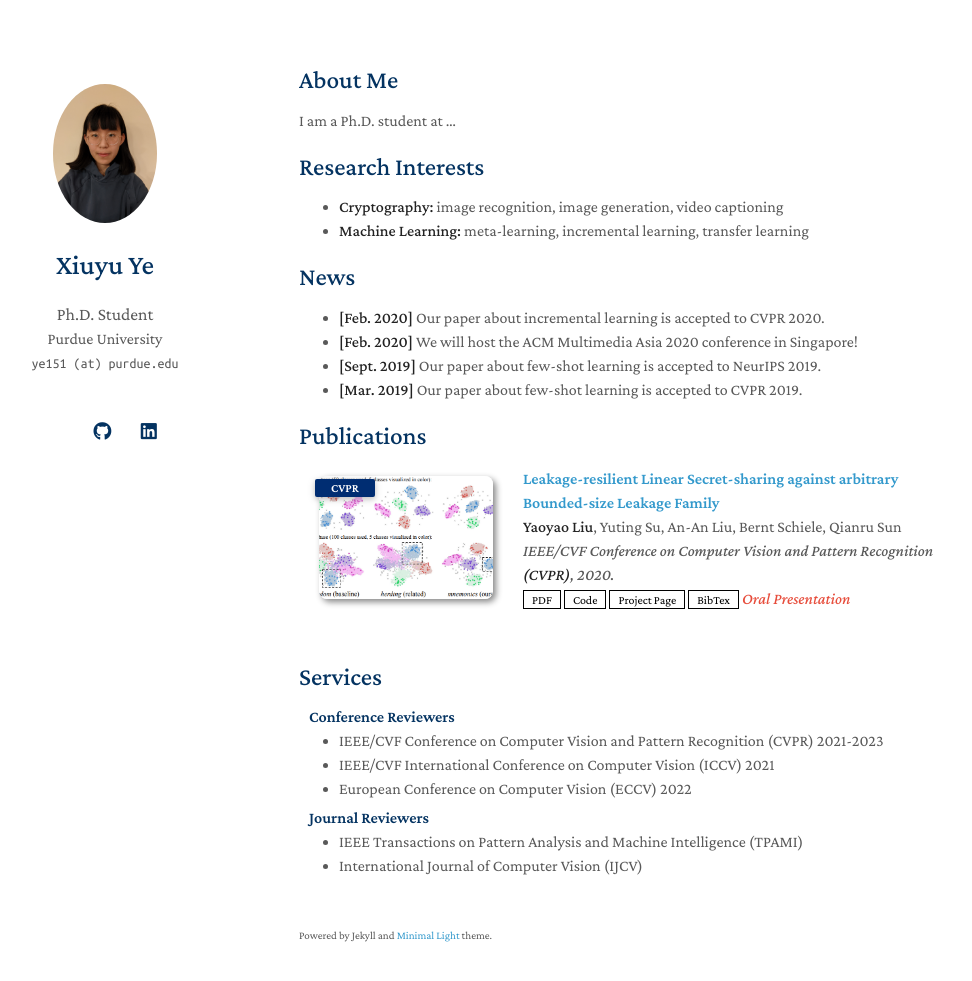
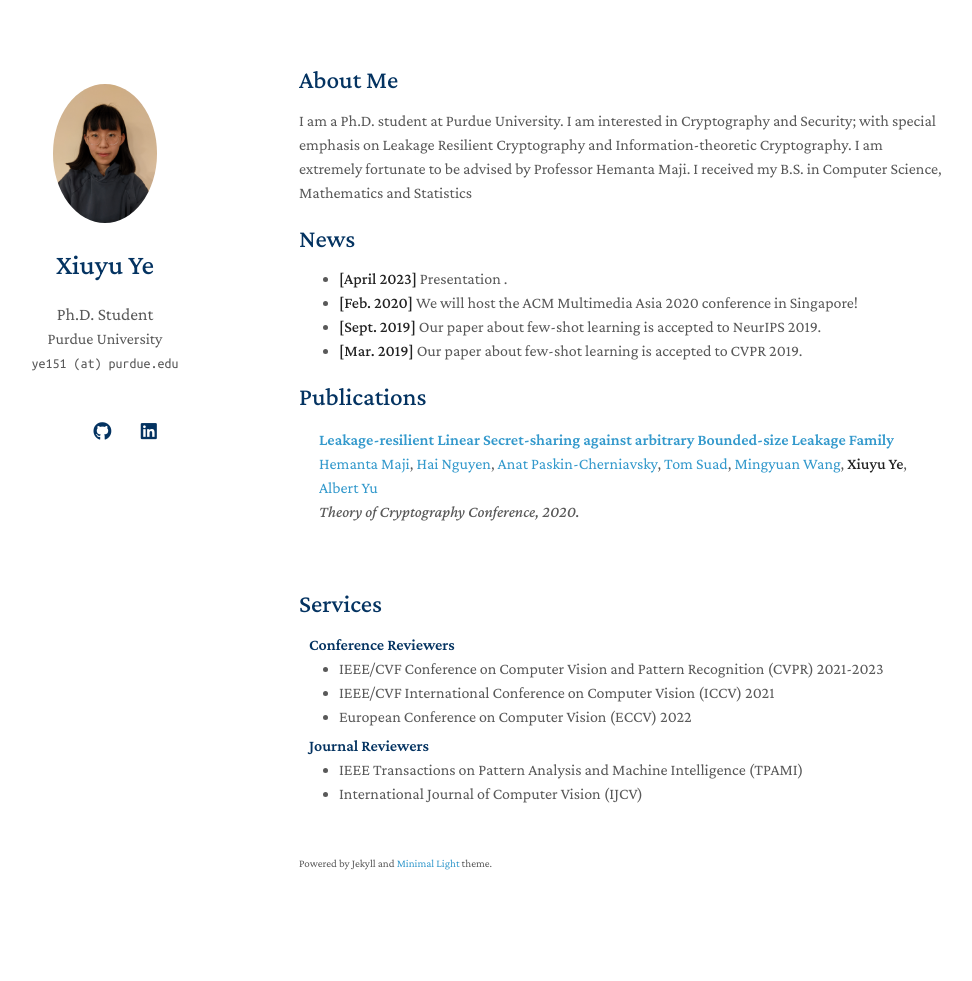
Before and after one commit to darahye/darahye.github.io, a Jekyll site: the page built from index.md, in a window 1280 px wide and 1016 px high. Shown: the top 981 px of the window, without its empty margins (171-1143 px from the left). Built offline with Jekyll 4.4.1, drawn with Linux system fonts in a browser that asks for light colours; nearby versions of some CDN libraries; a style sheet for code colours, icons or effects is not loaded; our own code applies the rules of GitHub Pages for plain Markdown files.

Commit message:
update publications

```diff
--- a/_includes/publications.md
+++ b/_includes/publications.md
@@ -6,23 +6,31 @@
 <li>
 <div class="pub-row">
 
-  <div class="col-sm-3 abbr" style="position: relative;padding-right: 15px;padding-left: 15px;">
+  <!-- <div class="col-sm-3 abbr" style="position: relative;padding-right: 15px;padding-left: 15px;">
     <img src="assets/img/teaser_example.png" class="teaser img-fluid z-depth-1">
     <abbr class="badge">CVPR</abbr>
-  </div>
+  </div> -->
 
   <div class="col-sm-9" style="position: relative;padding-right: 15px;padding-left: 20px;">
     <div class="title"><a href="https://www.cs.purdue.edu/homes/hmaji/papers/MNPSWYY22.pdf">Leakage-resilient Linear Secret-sharing against arbitrary
 Bounded-size Leakage Family</a></div>
-    <div class="author"><strong>Yaoyao Liu</strong>, Yuting Su, An-An Liu, Bernt Schiele, Qianru Sun</div>
-    <div class="periodical"><em>IEEE/CVF Conference on Computer Vision and Pattern Recognition <strong>(CVPR)</strong>, 2020.</em></div>
-    <div class="links">
+    <div class="author">
+    <a href="https://www.cs.purdue.edu/homes/hmaji/">Hemanta Maji</a>,
+    <a href="https://web.ics.purdue.edu/~nguye245/">Hai Nguyen</a>,
+    <a href="https://scholar.google.com/citations?user=XcyQbAYAAAAJ&hl=en">Anat Paskin-Cherniavsky</a>,
+    <a href="https://scholar.google.co.il/citations?user=Bkv3xq0AAAAJ&hl=en">Tom Suad</a>,
+    <a href="https://sites.google.com/view/mingyuan-wang">Mingyuan Wang</a>,
+    <strong>Xiuyu Ye</strong>,
+    <a href="https://www.cs.purdue.edu/people/graduate-students/yu646.html">Albert Yu</a>
+    </div>
+    <div class="periodical"><em> Theory of Cryptography Conference, 2020.</em></div>
+    <!-- <div class="links">
       <a href="https://arxiv.org/pdf/2002.10211.pdf" class="btn btn-sm z-depth-0" role="button" target="_blank" style="font-size:12px;">PDF</a>
       <a href="https://github.com/yaoyao-liu/mnemonics" class="btn btn-sm z-depth-0" role="button" target="_blank" style="font-size:12px;">Code</a>
       <a href="https://class-il.mpi-inf.mpg.de/mnemonics/" class="btn btn-sm z-depth-0" role="button" target="_blank" style="font-size:12px;">Project Page</a>
       <a href="https://dblp.uni-trier.de/rec/conf/cvpr/LiuSLSS20.html?view=bibtex" class="btn btn-sm z-depth-0" role="button" target="_blank" style="font-size:12px;">BibTex</a>
-      <strong><i style="color:#e74d3c">Oral Presentation</i></strong>
-    </div>
+      <strong><i style="color:#e74d3c">Oral Presentation</i></strong> -->
+    <!-- </div>  -->
   </div>
 </div>
 </li>
--- a/index.md
+++ b/index.md
@@ -4,16 +4,16 @@ layout: homepage
 
 ## About Me
 
-I am a Ph.D. student at ...
+I am a Ph.D. student at Purdue University. I am interested in Cryptography and Security; with special emphasis on Leakage Resilient Cryptography and Information-theoretic Cryptography. I am extremely fortunate to be advised by Professor Hemanta Maji. I received my B.S. in Computer Science, Mathematics and Statistics
 
-## Research Interests
+<!-- ## Research Interests -->
 
-- **Cryptography:** image recognition, image generation, video captioning
-- **Machine Learning:** meta-learning, incremental learning, transfer learning
+<!-- - **Cryptography:** image recognition, image generation, video captioning -->
+<!-- - **Machine Learning:** meta-learning, incremental learning, transfer learning -->
 
 ## News
 
-- **[Feb. 2020]** Our paper about incremental learning is accepted to CVPR 2020.
+- **[April 2023]** Presentation .
 - **[Feb. 2020]** We will host the ACM Multimedia Asia 2020 conference in Singapore!
 - **[Sept. 2019]** Our paper about few-shot learning is accepted to NeurIPS 2019.
 - **[Mar. 2019]** Our paper about few-shot learning is accepted to CVPR 2019.
```
